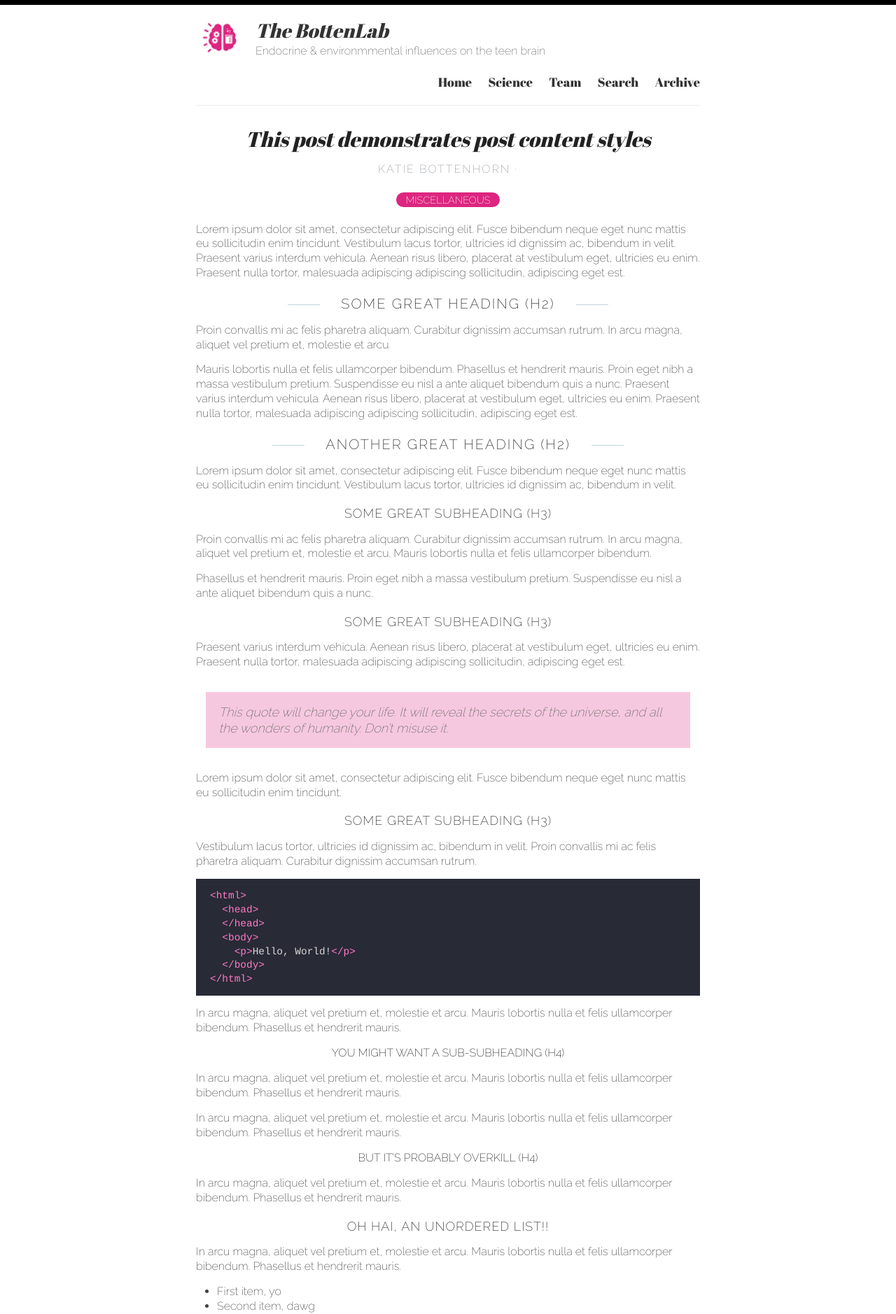
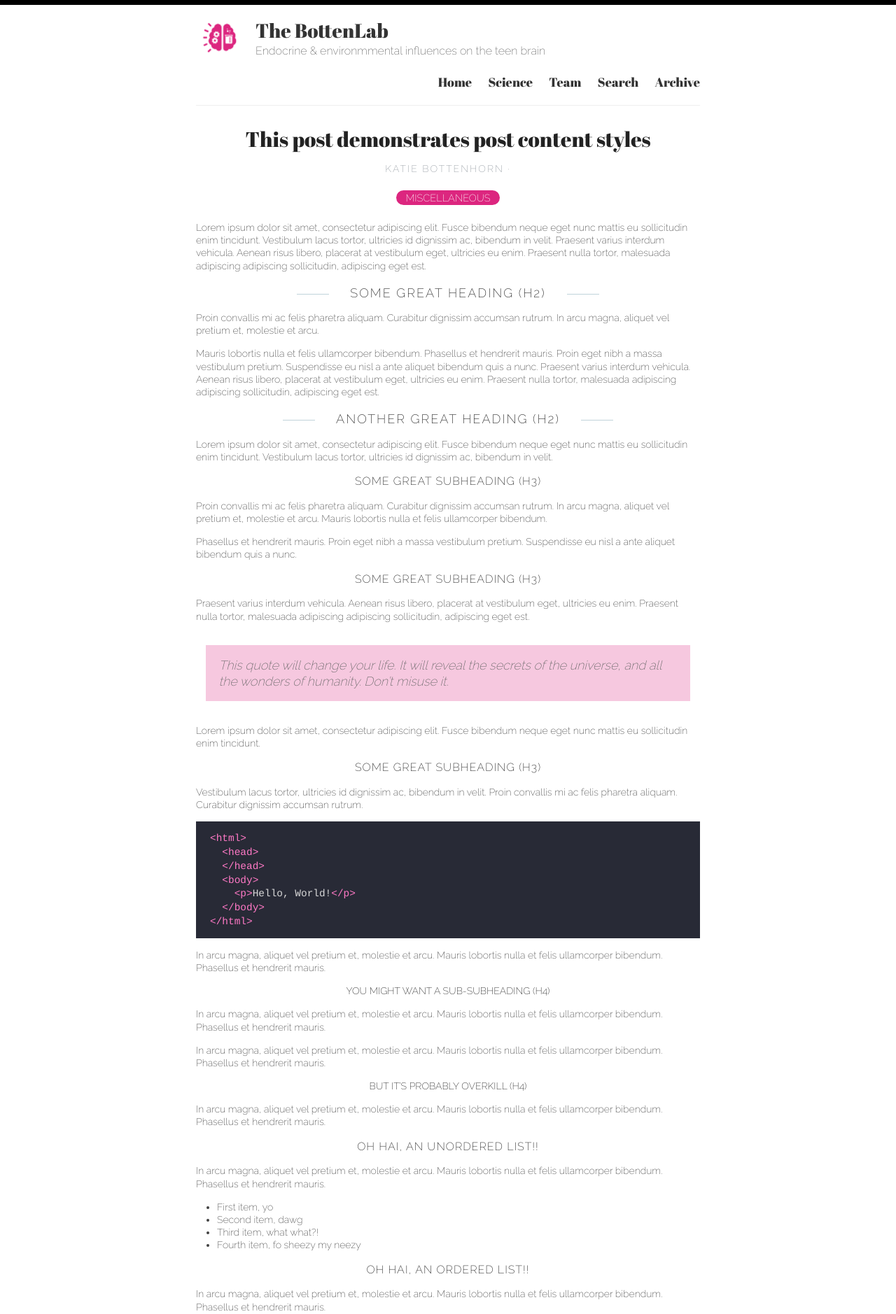
Before and after one commit to Bottenlab/bottenlab.github.io, a Jekyll site: the page built from examples/2019-7-27-this-post-demonstrates-post-content-styles.md, in a window 1280 px wide. Shown: the top 1878 px of the page at 70% size. Built offline with Jekyll 4.4.1, drawn with Linux system fonts in a browser that asks for light colours.

Commit message:
raleway is huge

```diff
--- a/assets/style.scss
+++ b/assets/style.scss
@@ -33,7 +33,7 @@ body {
   color: #404040;
   line-height: 1.3;
   //font-weight: 300;
-  font-size: 16px;
+  font-size: 14px;
   height: 100%;
 }
 
@@ -65,7 +65,7 @@ h1 {
   font-family: $quicksand;
   color: $darkerGray;
   //font-weight: 300;
-  font-style: italic;
+  //font-style: italic;
   line-height: 1.7;
   margin: 1em 0 15px;
   padding: 0;
@@ -77,7 +77,7 @@ h1 {
 }
 
 h2 {
-  font-size: 20px;
+  font-size: 18px;
   font-kerning: auto;
   letter-spacing: 2px;
 }
@@ -95,13 +95,13 @@ h2 {
 }
 
 h3 {
-  font-size: 18px;
+  font-size: 16px;
   font-kerning: auto;
   letter-spacing: 1px;
 }
 
 h4 {
-  font-size: 16px;
+  font-size: 14px;
   color: #222;
 }
 
```
